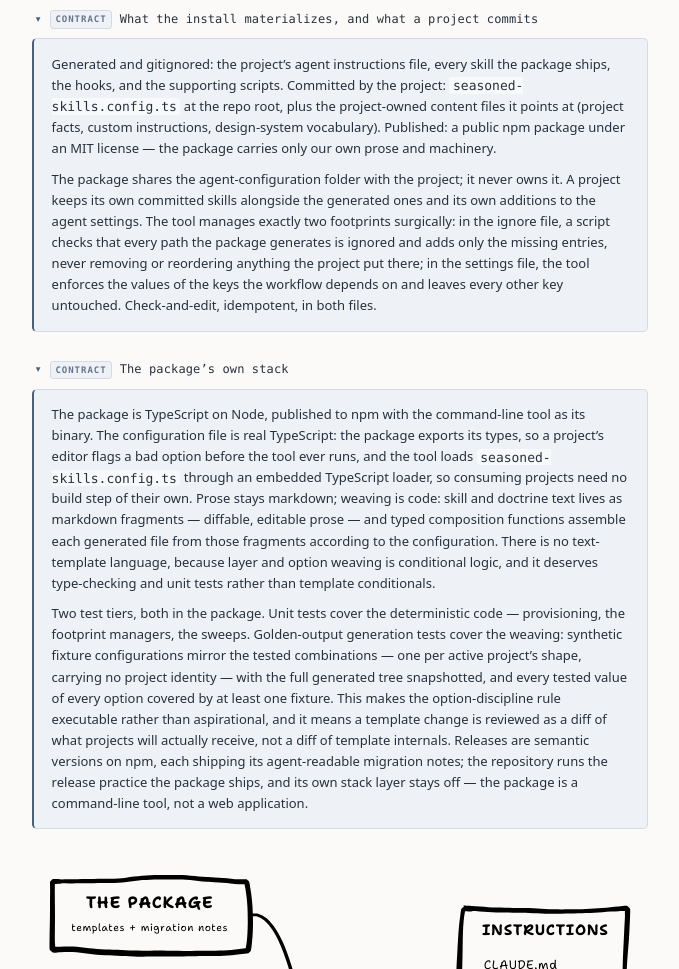
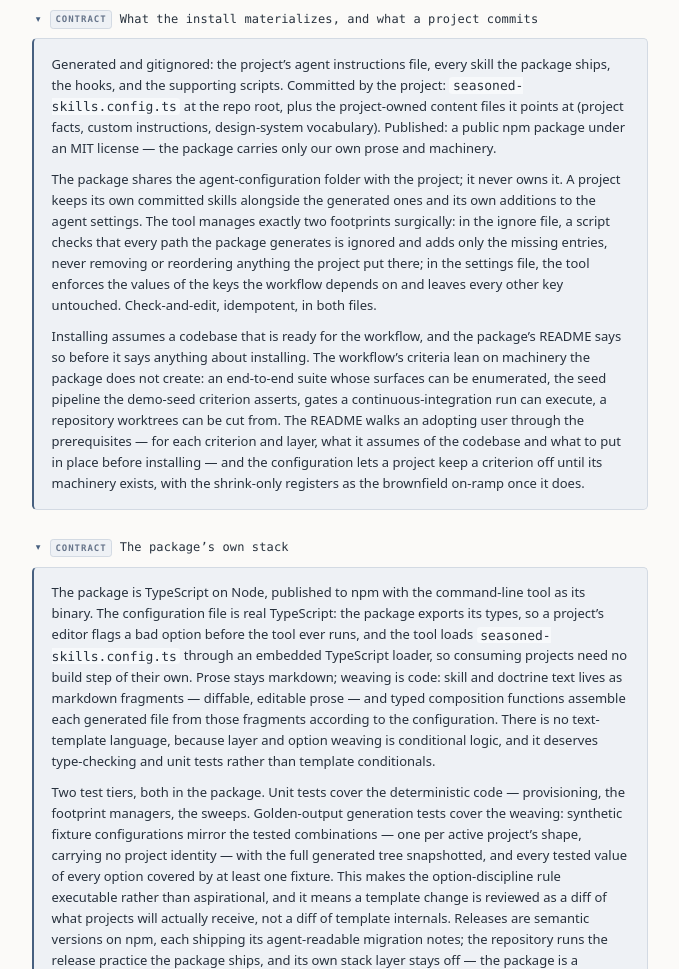
Before and after one commit to seasonedcc/seasoned-skills, a plain HTML site: page shaping/one-workflow/index.html in a window 1280 px wide. Shown: the part 2831-3800 px from the top of the page, without its empty margins (300-979 px from the left). Drawn offline with Linux system fonts and the light colour scheme.

Commit message:
Adoption-readiness README requirement; split binds packaged machinery only

```diff
--- a/shaping/one-workflow/index.html
+++ b/shaping/one-workflow/index.html
@@ -186,6 +186,20 @@
               put there; in the settings file, the tool enforces the values of the
               keys the workflow depends on and leaves every other key untouched.
               Check-and-edit, idempotent, in both files.
+            </p>
+            <p>
+              Installing assumes a codebase that is ready for the workflow, and
+              the package&rsquo;s README says so before it says anything about
+              installing. The workflow&rsquo;s criteria lean on machinery the
+              package does not create: an end-to-end suite whose surfaces can be
+              enumerated, the seed pipeline the demo-seed criterion asserts,
+              gates a continuous-integration run can execute, a repository
+              worktrees can be cut from. The README walks an adopting user
+              through the prerequisites &mdash; for each criterion and layer,
+              what it assumes of the codebase and what to put in place before
+              installing &mdash; and the configuration lets a project keep a
+              criterion off until its machinery exists, with the shrink-only
+              registers as the brownfield on-ramp once it does.
             </p>
           </div>
         </details>
@@ -702,7 +716,11 @@
               fails the gate &mdash; the same three-way split as every enforced rule:
               doctrine generated, checker per stack (package-generated where the
               package ships the stack, project content otherwise), register
-              committed. The standard a machine surface is held to is <em>capability
+              committed. The split binds the machinery the package ships; a
+              checker a project owns outright, backing a criterion the project
+              injected, organizes itself as the project sees fit, and answers to
+              the split only if it is ever promoted into the package. The
+              standard a machine surface is held to is <em>capability
               parity with the product</em>, written down in a committed parity
               standard; where a project declares a machine surface, the generated
               review skills audit changes to it against that standard by outcome
```
